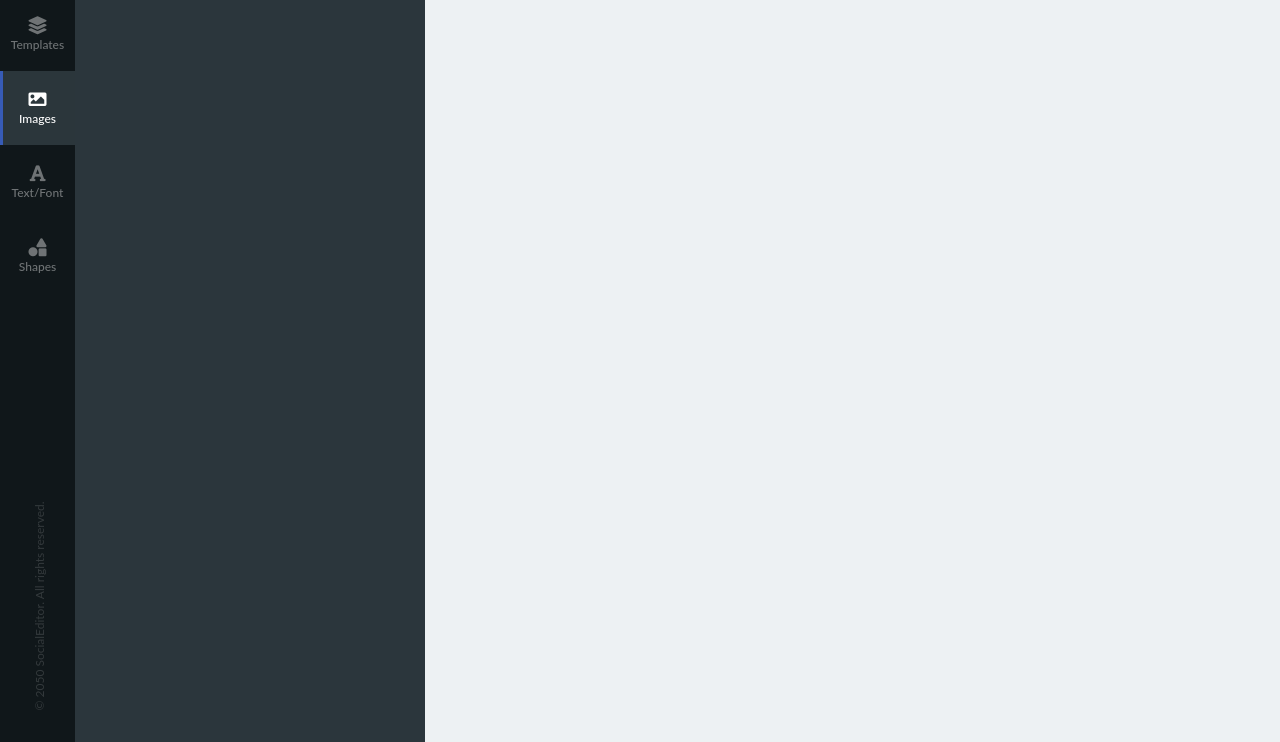
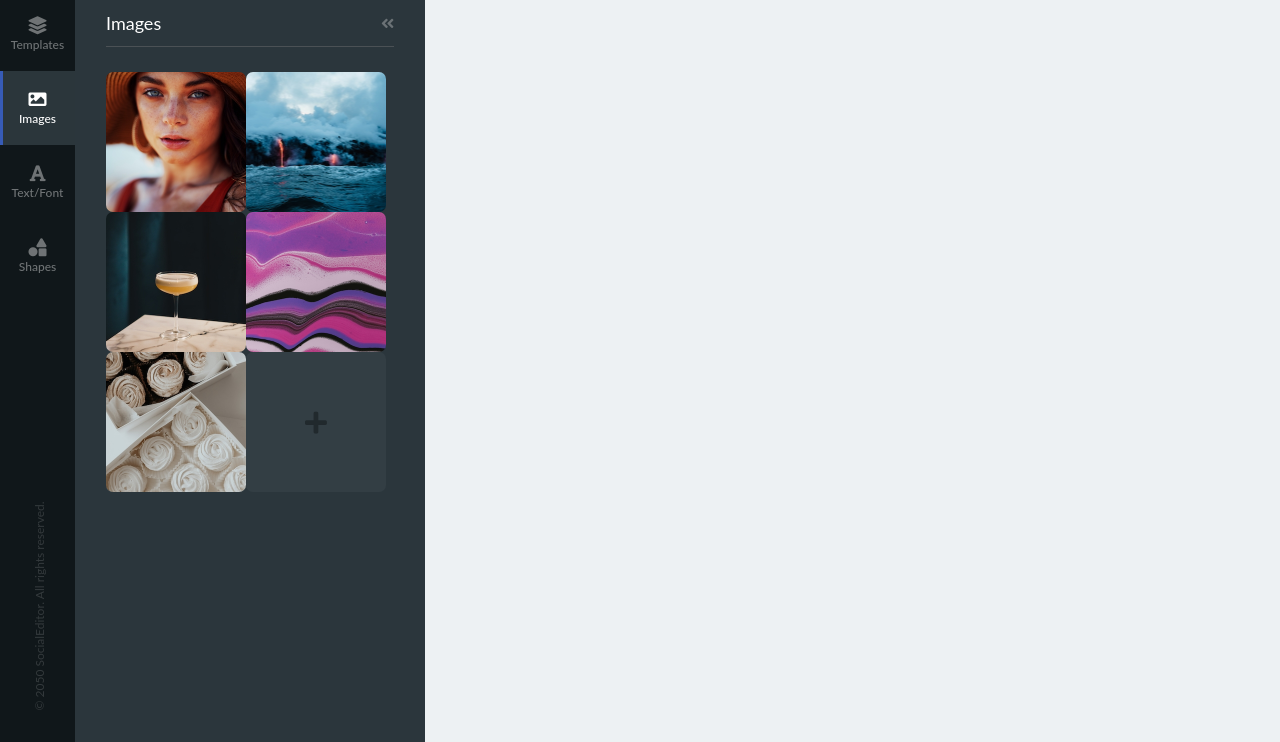
Before and after one commit to OlgaPrikhodko/social-editor, a plain HTML site: page index.html in a window 1280 px wide. Shown: the part 58-800 px from the top of the page. Drawn offline with Linux system fonts and the light colour scheme; a small style sheet from the web is missing.

Commit message:
images panel: add top panel and images section

```diff
--- a/index.html
+++ b/index.html
@@ -77,7 +77,47 @@
         </footer>
       </div>
 
-      <section class="panel"></section>
+      <section class="panel">
+        <div class="panel__top">
+          <h1 class="first-heading">Images</h1>
+          <i class="fas fa-angle-double-left panel__collapse-icon"></i>
+        </div>
+        <div class="panel__images">
+          <img
+            class="panel__img"
+            src="assets/images/photo-1.jpeg"
+            alt="Uploaded image"
+          />
+
+          <img
+            class="panel__img"
+            src="assets/images/photo-2.jpeg"
+            alt="Uploaded image"
+          />
+
+          <img
+            class="panel__img"
+            src="assets/images/photo-3.jpeg"
+            alt="Uploaded image"
+          />
+
+          <img
+            class="panel__img"
+            src="assets/images/photo-4.jpeg"
+            alt="Uploaded image"
+          />
+
+          <img
+            class="panel__img"
+            src="assets/images/photo-5.jpeg"
+            alt="Uploaded image"
+          />
+
+          <button class="panel__btn">
+            <i class="fas fa-plus panel__upload-icon"></i>
+          </button>
+        </div>
+      </section>
 
       <main class="main"></main>
     </div>
--- a/style.css
+++ b/style.css
@@ -2,6 +2,7 @@
 * {
   margin: 0;
   padding: 0;
+  box-sizing: border-box;
 }
 
 button {
@@ -181,6 +182,54 @@ button {
 .panel {
   background-color: #2b363c;
   width: 350px;
+  padding: 15px 31px;
+}
+
+.panel__top {
+  display: flex;
+  justify-content: space-between;
+  align-items: center;
+  border-bottom: 1px solid #4b5155;
+  padding-bottom: 12px;
+}
+
+.first-heading {
+  font-size: 18px;
+  font-weight: 400;
+}
+
+.panel__collapse-icon {
+  color: #6b7276;
+  cursor: pointer;
+}
+
+.panel__images {
+  padding: 25px 0;
+  display: flex;
+  flex-wrap: wrap;
+}
+
+.panel__img {
+  width: 140px;
+  height: 140px;
+  object-fit: cover;
+  border-radius: 7px;
+}
+
+.panel__btn {
+  width: 140px;
+  height: 140px;
+  border-radius: 7px;
+  background-color: #333e44;
+  cursor: pointer;
+  display: flex;
+  justify-content: center;
+  align-items: center;
+}
+
+.panel__upload-icon {
+  font-size: 25px;
+  color: #21292d;
 }
 /* ------------------------------- */
 .main {
```
Also changed, not shown: assets/images/photo-1.jpeg (added), assets/images/photo-2.jpeg (added), assets/images/photo-3.jpeg (added), assets/images/photo-4.jpeg (added), assets/images/photo-5.jpeg (added).
